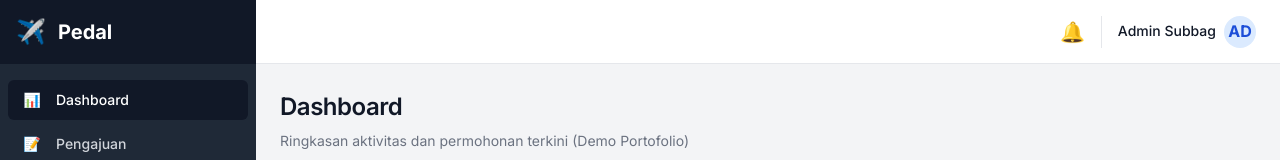
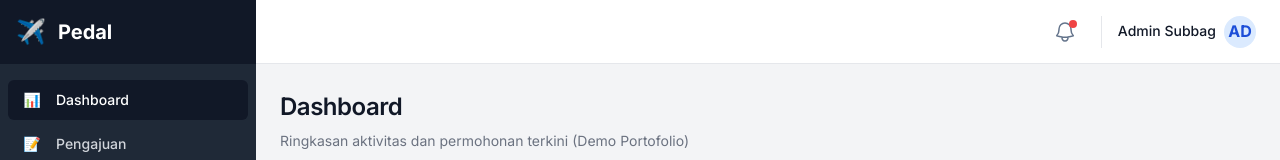
Before and after one commit to agas007/agas007.github.io, a Next.js app: page /perjalanan-dinas in a window 1280 px wide. Shown: the top 160 px of the page. Built offline with nearby package versions, Linux system fonts and the light colour scheme.

Commit message:
feat: add a functional notification dropdown UI to the header of the travel request page.

```diff
--- a/src/app/perjalanan-dinas/page.tsx
+++ b/src/app/perjalanan-dinas/page.tsx
@@ -6,6 +6,7 @@ import './perjalanan.css';
 export default function PerjalananDinasDummy() {
   const [activeTab, setActiveTab] = useState('requests');
   const [selectedRequest, setSelectedRequest] = useState<any>(null);
+  const [showNotifications, setShowNotifications] = useState(false);
 
   const requests = [
     { id: 'PD-2026-001', name: 'Budi Santoso', destination: 'Jakarta', date: '10 Mar 2026', status: 'Approved' },
@@ -54,7 +55,39 @@ export default function PerjalananDinasDummy() {
         {/* Navbar Header */}
         <header className="pd-header">
             <div className="pd-header-actions">
-                <span className="icon">🔔</span>
+                <div style={{ position: 'relative' }}>
+                  <button onClick={() => setShowNotifications(!showNotifications)} style={{ background: 'none', border: 'none', cursor: 'pointer', padding: '8px', display: 'flex', alignItems: 'center', justifyContent: 'center' }}>
+                    <svg xmlns="http://www.w3.org/2000/svg" fill="none" viewBox="0 0 24 24" strokeWidth={1.5} stroke="currentColor" style={{ width: '24px', height: '24px', color: '#64748b' }}>
+                      <path strokeLinecap="round" strokeLinejoin="round" d="M14.857 17.082a23.848 23.848 0 0 0 5.454-1.31A8.967 8.967 0 0 1 18 9.75V9A6 6 0 0 0 6 9v.75a8.967 8.967 0 0 1-2.312 6.022c1.733.64 3.56 1.085 5.455 1.31m5.714 0a24.255 24.255 0 0 1-5.714 0m5.714 0a3 3 0 1 1-5.714 0" />
+                    </svg>
+                    <span style={{ position: 'absolute', top: '8px', right: '8px', width: '8px', height: '8px', backgroundColor: '#ef4444', borderRadius: '50%' }}></span>
+                  </button>
+
+                  {showNotifications && (
+                    <div style={{ position: 'absolute', top: '100%', right: '0', marginTop: '8px', width: '320px', background: '#fff', borderRadius: '12px', boxShadow: '0 4px 6px -1px rgba(0, 0, 0, 0.1), 0 2px 4px -1px rgba(0, 0, 0, 0.06)', border: '1px solid #e2e8f0', zIndex: 50 }}>
+                      <div style={{ padding: '16px', borderBottom: '1px solid #f1f5f9' }}>
+                        <h3 style={{ fontSize: '1rem', fontWeight: 600, color: '#0f172a', margin: 0, textAlign: 'left' }}>Notifikasi</h3>
+                      </div>
+                      <div style={{ maxHeight: '300px', overflowY: 'auto', textAlign: 'left' }}>
+                        <div style={{ padding: '16px', borderBottom: '1px solid #f1f5f9', background: '#f8fafc', cursor: 'pointer' }}>
+                           <p style={{ fontSize: '0.875rem', color: '#334155', margin: '0 0 4px 0' }}>Permohonan <span style={{ fontWeight: 600 }}>PD-2026-004</span> menunggu persetujuan Anda.</p>
+                           <span style={{ fontSize: '0.75rem', color: '#94a3b8' }}>10 menit yang lalu</span>
+                        </div>
+                        <div style={{ padding: '16px', borderBottom: '1px solid #f1f5f9', cursor: 'pointer' }}>
+                           <p style={{ fontSize: '0.875rem', color: '#334155', margin: '0 0 4px 0' }}>Permohonan <span style={{ fontWeight: 600 }}>PD-2026-001</span> telah disetujui.</p>
+                           <span style={{ fontSize: '0.75rem', color: '#94a3b8' }}>2 jam yang lalu</span>
+                        </div>
+                        <div style={{ padding: '16px', cursor: 'pointer' }}>
+                           <p style={{ fontSize: '0.875rem', color: '#334155', margin: '0 0 4px 0' }}>Laporan SPJ permohonan <span style={{ fontWeight: 600 }}>PD-2026-003</span> perlu direvisi.</p>
+                           <span style={{ fontSize: '0.75rem', color: '#94a3b8' }}>Kemarin</span>
+                        </div>
+                      </div>
+                      <div style={{ padding: '12px', borderTop: '1px solid #f1f5f9', textAlign: 'center' }}>
+                        <a href="#" style={{ fontSize: '0.875rem', color: '#2563eb', textDecoration: 'none', fontWeight: 500 }}>Tandai semua dibaca</a>
+                      </div>
+                    </div>
+                  )}
+                </div>
                 <div className="pd-header-user">
                    <span style={{ fontSize: '0.875rem', fontWeight: 500 }}>Admin Subbag</span>
                    <div className="pd-header-user-avatar">AD</div>
```
